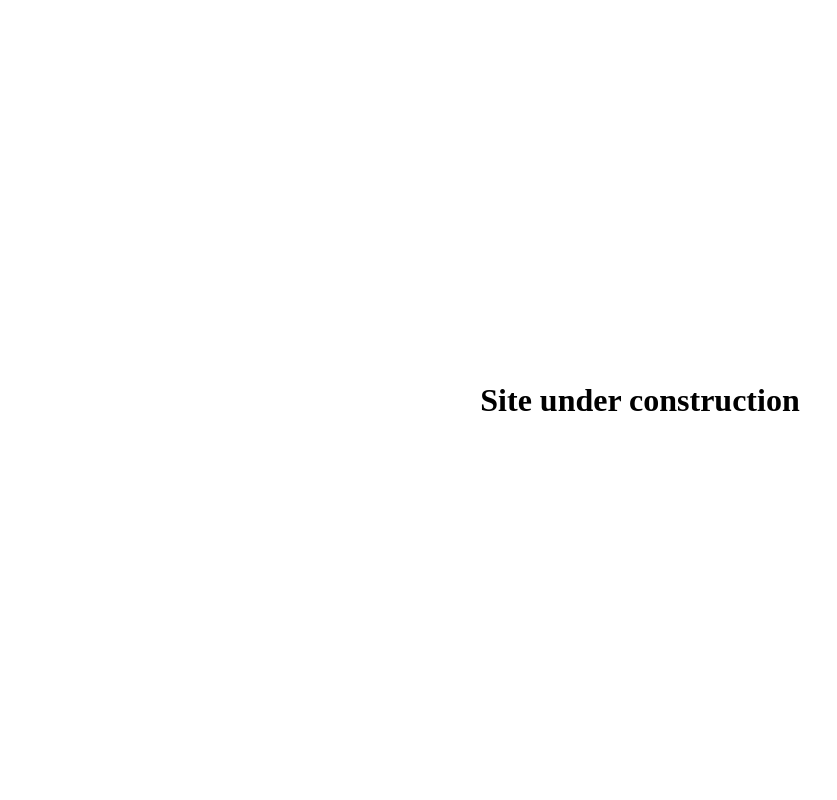
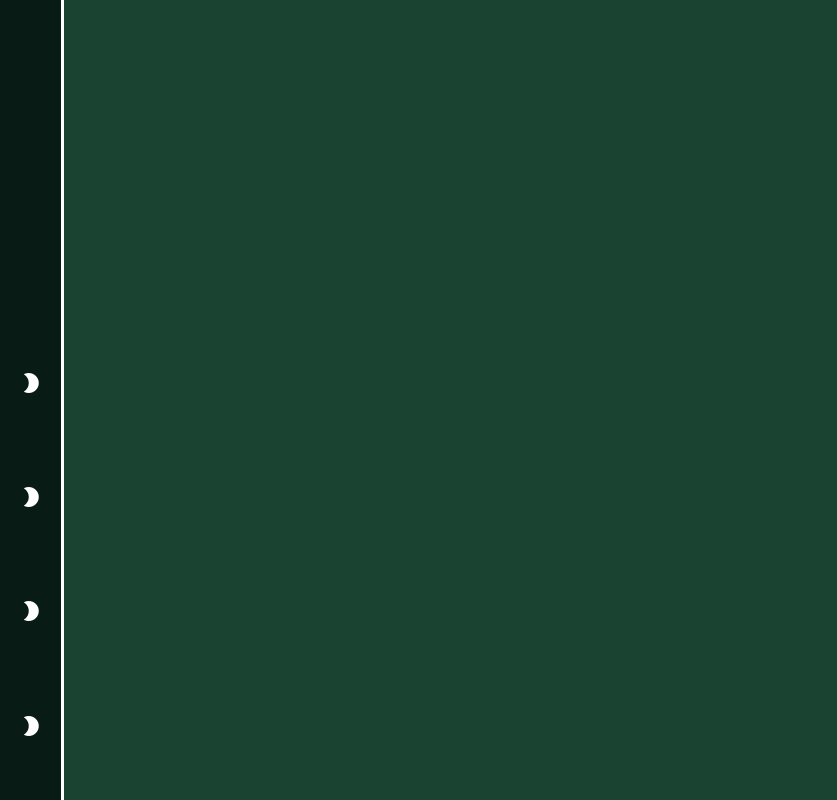
Before and after one commit to Code-by-udayanga/Code-by-udayanga.github.io, a plain HTML site: page index.html in a window 1280 px wide. Shown: the whole page, without its empty margins (0-837 px from the left). Drawn offline with Linux system fonts and the light colour scheme.

Commit message:
Add files via upload
commit

```diff
--- /dev/null
+++ b/css/index.css
@@ -0,0 +1,48 @@
+body,html
+{
+    margin: 0;
+    width: 100%;
+    height: 100%;
+
+}
+body
+{
+    display: grid;
+    grid-template-columns: 5fr 95fr;
+}
+.sidebar
+{
+    width: 96%;
+    height: 100%;
+    background-color: #081C15;
+    display: grid;
+    grid-template-rows: 3fr repeat(4,1fr) ;
+    border-right: 4% solid #B7E4C7;
+}
+.main
+{
+    width: 100%;
+    height: 100%;
+    background-color: #1B4332;
+    display: grid;
+    grid-template-columns: 1fr 1fr;
+}
+
+.lights
+{
+    font-size: 20;
+    color: azure;
+}
+.sidebar>div:nth-child(n+2)
+{
+    display: grid;
+    place-items: center;
+    color: white;
+    height: 70%;
+}
+.sidebar>div:nth-child(n+2):hover
+{
+    background-color: #B7E4C7;
+    color: black;
+
+}
--- a/index.html
+++ b/index.html
@@ -3,12 +3,24 @@
 <head>
     <meta charset="UTF-8">
     <meta name="viewport" content="width=device-width, initial-scale=1.0">
-    <link rel="stylesheet" href="index.css">
-    <title>Ravindu's Portfolio</title>
+    <link rel="shortcut icon" href="./images/favicon.ico" type="image/x-icon">
+    <link href="https://fonts.googleapis.com/icon?family=Material+Icons" rel="stylesheet">
+    <link rel="stylesheet" href="./css/index.css">
+    <title>Portfolio Site by Ravindu</title>
 </head>
 <body>
+    <div class="sidebar">
+        <div class="home">
+
+        </div>
+        <div class="github"><span class="material-icons">brightness_2</span></div>
+        <div class="projects"><span class="material-icons">brightness_2</span></div>
+        <div class="contact"><span class="material-icons">brightness_2</span></div>
+        <div class="lights"><span class="material-icons">brightness_2</span></div>
+    </div>
     <div class="main">
-        <h1>Site under construction</h1>
+        <div class="name"></div>
+        <div class="skills"></div>
     </div>
 
 </body>
```
Also changed, not shown: images/favicon.ico (added).
